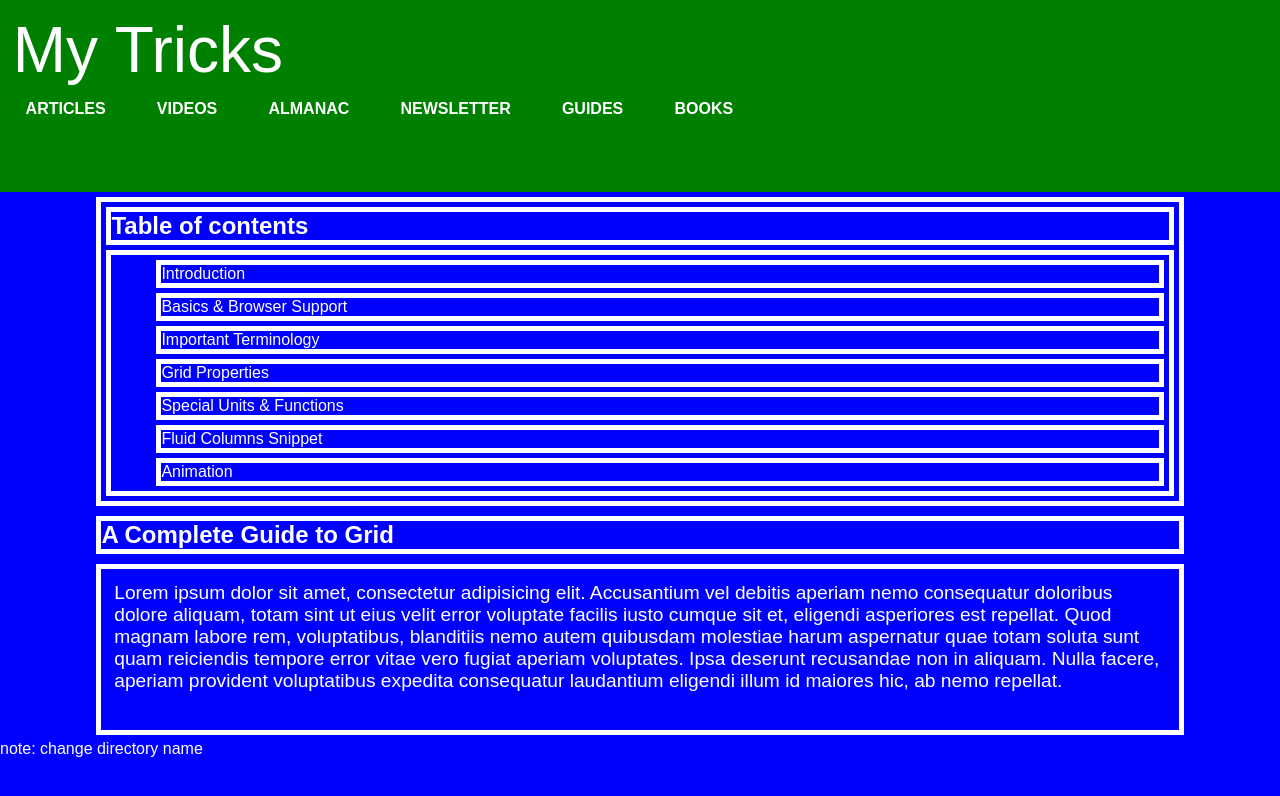
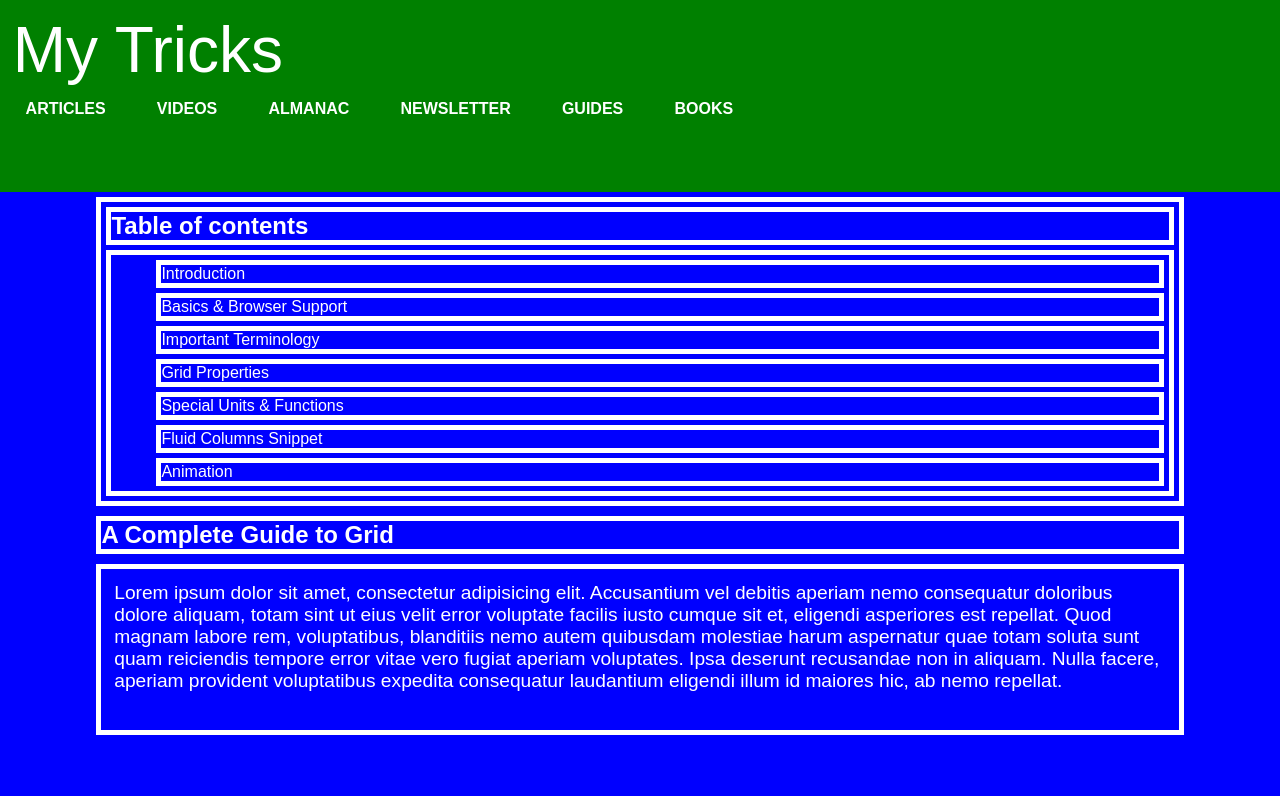
Before and after one commit to OllieAnderson/My-Tricks, a plain HTML site: page index.html in a window 1280 px wide. Drawn offline with Linux system fonts and the light colour scheme.

Commit message:
removed unnecessary note

```diff
--- a/index.html
+++ b/index.html
@@ -44,9 +44,6 @@
 
         <p>Lorem ipsum dolor sit amet, consectetur adipisicing elit. Accusantium vel debitis aperiam nemo consequatur doloribus dolore aliquam, totam sint ut eius velit error voluptate facilis iusto cumque sit et, eligendi asperiores est repellat. Quod magnam labore rem, voluptatibus, blanditiis nemo autem quibusdam molestiae harum aspernatur quae totam soluta sunt quam reiciendis tempore error vitae vero fugiat aperiam voluptates. Ipsa deserunt recusandae non in aliquam. Nulla facere, aperiam provident voluptatibus expedita consequatur laudantium eligendi illum id maiores hic, ab nemo repellat.</p>
     </section>
-
-    <div>note: change directory name</div>
-
     </body>
 
 
```
